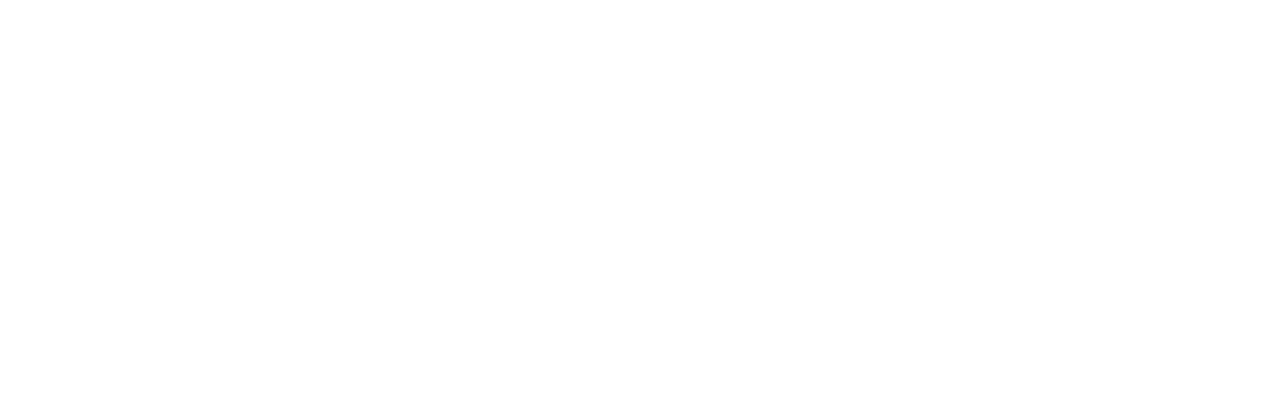
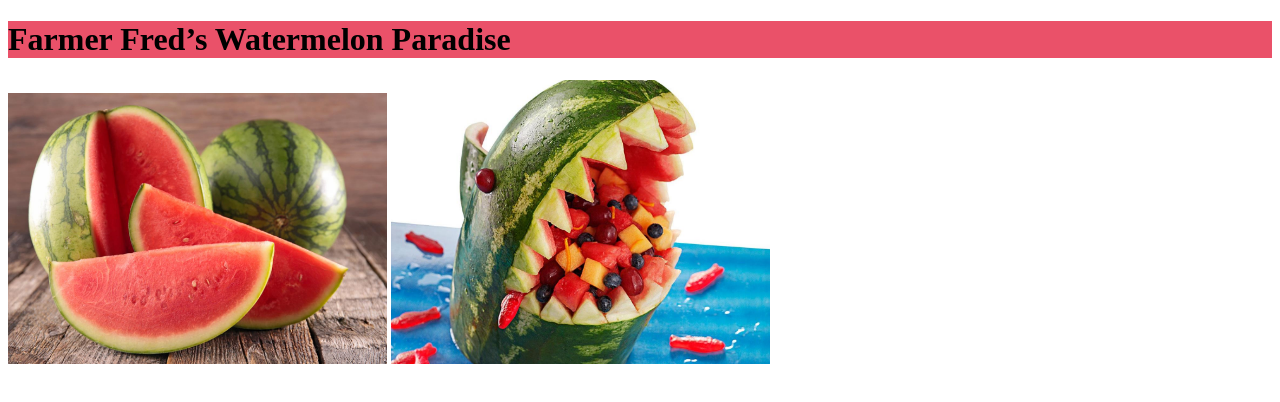
Before and after one commit to avargas000/farmerfred, a plain HTML site: page index.html in a window 1280 px wide. Drawn offline with Linux system fonts and the light colour scheme.

Commit message:
added pictures

```diff
--- a/index.html
+++ b/index.html
@@ -3,9 +3,13 @@
   <head>
     <meta charset="UTF-8">
     <title>title</title>
+    <h1> Farmer Fred’s Watermelon Paradise</h1>
     <link rel="stylesheet" href="main.css">
   </head>
   <body>
+    <img src="watermelon.jpg" alt="watermelon">
+<img src="sharkmelon.jpg" alt="sharkmelon">
+
 
   </body>
 </html
```
Also changed, not shown: sharkmelon.jpg (added), watermelon.jpg (added).
